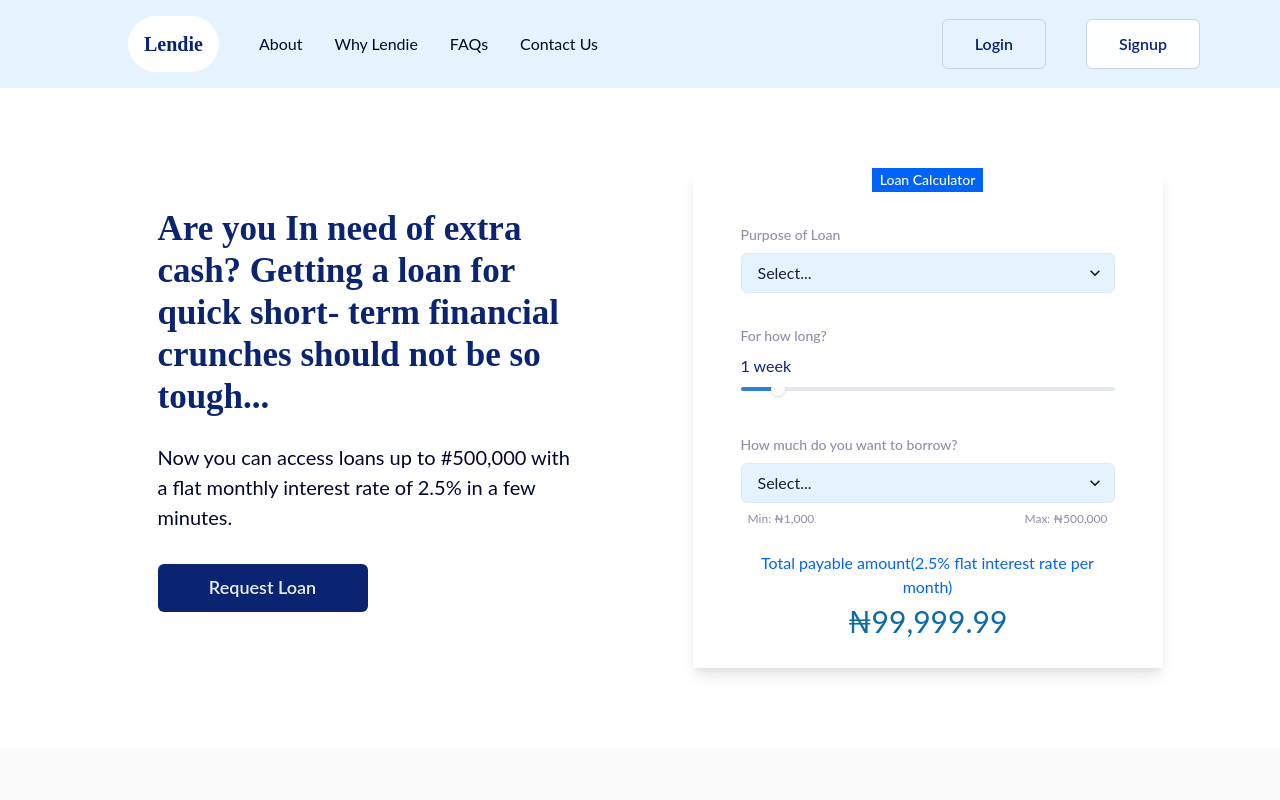
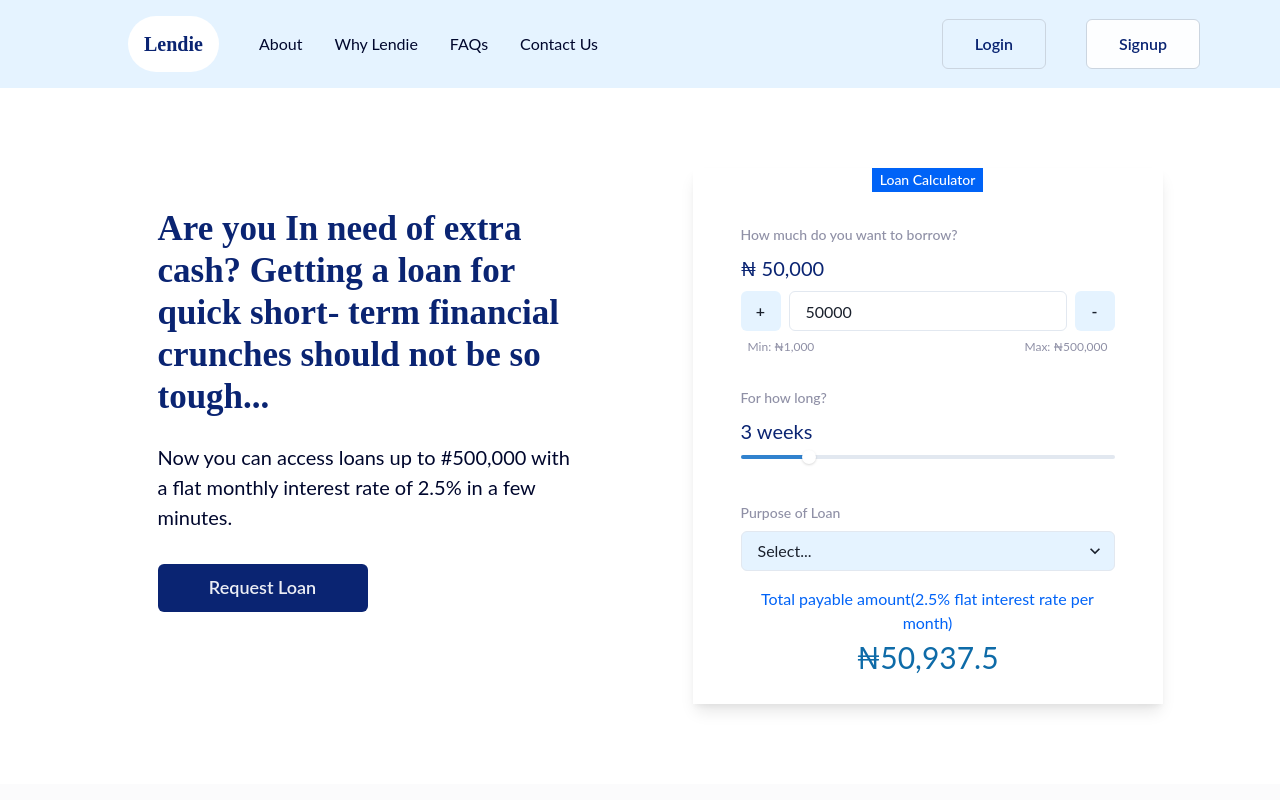
Before and after one commit to Abdul-Asa/Lendie-Loan-App, a React (Create React App) app: page / in a window 1280 px wide. Shown: the top 800 px of the page. Built offline with nearby package versions, Linux system fonts and the light colour scheme.

Commit message:
functional calc

```diff
--- a/src/components/landing page/HeroSection.js
+++ b/src/components/landing page/HeroSection.js
@@ -11,15 +11,47 @@
   SliderTrack,
   SliderFilledTrack,
   SliderThumb,
+  Input,
+  NumberInput,
+  NumberInputField,
+  NumberInputStepper,
+  NumberIncrementStepper,
+  NumberDecrementStepper,
+  useNumberInput,
   Heading,
   Tag,
 } from '@chakra-ui/react';
 // import { useMediaQuery } from '@chakra-ui/media-query';
-import React from 'react';
+import React, { useState } from 'react';
 
 function HeroSection() {
-  // const [isNotSmallerScreen] = useMediaQuery('min-width:600px');
+  const [loanCalculator, setLoanCalc] = useState({ amount: 50000, time: 3 });
+  const handleInput = (e) => {
+    if (typeof e === 'number') {
+      setLoanCalc((inp) => {
+        return { ...inp, time: e };
+      });
+    } else {
+      setLoanCalc((inp) => {
+        return { ...inp, [e.target.name]: Number(e.target.value) };
+      });
+    }
+  };
 
+  const checkMax = (e) => {
+    const { name, value } = e.target;
+
+    if (value > 500000) {
+      setLoanCalc((inp) => {
+        return { ...inp, [name]: 500000 };
+      });
+    }
+    if (value < 1000) {
+      setLoanCalc((inp) => {
+        return { ...inp, [name]: 1000 };
+      });
+    }
+  };
   return (
     <Flex
       direction={{ base: 'column', md: 'row' }}
@@ -65,6 +97,94 @@
         </Tag>
         <FormControl px={[6, 8, 12]} py={6} maxW="470px">
           <FormLabel color="#8F90A6" fontSize="sm">
+            How much do you want to borrow?
+          </FormLabel>
+          <Text color="brand.300" mb={2} fontSize="20px">
+            ₦ {loanCalculator.amount.toLocaleString('en-US')}
+          </Text>
+          <Flex justify="space-between">
+            <Button
+              bgColor="#E5F3FF"
+              mr={2}
+              onClick={() => {
+                if (loanCalculator.amount <= 490000) {
+                  setLoanCalc((inp) => {
+                    return {
+                      ...inp,
+                      amount: Number(loanCalculator.amount) + 10000,
+                    };
+                  });
+                } else {
+                  setLoanCalc((inp) => {
+                    return {
+                      ...inp,
+                      amount: 500000,
+                    };
+                  });
+                }
+              }}
+            >
+              +
+            </Button>
+            <Input
+              type="number"
+              min={1000}
+              max={500000}
+              defaultValue={50000}
+              value={loanCalculator.amount}
+              onChange={handleInput}
+              onBlur={checkMax}
+              name="amount"
+            />
+            <Button
+              ml={2}
+              bgColor="#E5F3FF"
+              onClick={() => {
+                if (loanCalculator.amount >= 11000) {
+                  setLoanCalc((inp) => {
+                    return {
+                      ...inp,
+                      amount: Number(loanCalculator.amount) - 10000,
+                    };
+                  });
+                } else {
+                  setLoanCalc((inp) => {
+                    return {
+                      ...inp,
+                      amount: 1000,
+                    };
+                  });
+                }
+              }}
+            >
+              -
+            </Button>
+          </Flex>
+          <Flex justify="space-between" fontSize="12px" p="7px">
+            <Text color="#8F90A6">Min: ₦1,000</Text>
+            <Text color="#8F90A6">Max: ₦500,000</Text>
+          </Flex>
+          <FormLabel color="#8F90A6" fontSize="sm" pt={6}>
+            For how long?
+          </FormLabel>
+          <Text color="brand.300" fontSize="20px">
+            {loanCalculator.time} {loanCalculator.time === 1 ? 'week' : 'weeks'}
+          </Text>
+          <Slider
+            aria-label="slider-ex-1"
+            max={12}
+            min={1}
+            step={1}
+            name="time"
+            value={loanCalculator.time}
+            onChange={handleInput}
+          >
+            <SliderTrack>
+              <SliderFilledTrack />
+            </SliderTrack>
+            <SliderThumb />
+          </Slider>
+          <FormLabel color="#8F90A6" fontSize="sm" pt={8}>
             Purpose of Loan
           </FormLabel>
           <Select
@@ -73,49 +193,25 @@
             name="loanAmount"
             bgColor="#E5F3FF"
           >
-            <option value="male">Male</option>
-            <option value="female">Female</option>
-            <option value="other">Other</option>
-            <option value="P/N">Prefer not to say</option>
+            <option value="DB">Debt consolidation</option>
+            <option value="EE">Emergency expenses</option>
+            <option value="HR">House remodeling</option>
+            <option value="VF">Vehicle finances</option>
+            <option value="SU">Enterprise/Start-up funding</option>
+            <option value="WE">Wedding expenses</option>
+            <option value="CA">Vacation finances</option>
+            <option value="Other">Other...</option>
           </Select>
-          <FormLabel color="#8F90A6" fontSize="sm" pt={8}>
-            For how long?
-          </FormLabel>
-          <Text color="brand.300">1 week</Text>
-          <Slider
-            aria-label="slider-ex-1"
-            defaultValue={30}
-            max={300}
-            step={30}
-          >
-            <SliderTrack>
-              <SliderFilledTrack />
-            </SliderTrack>
-            <SliderThumb />
-          </Slider>
-          <FormLabel color="#8F90A6" fontSize="sm" pt={8}>
-            How much do you want to borrow?
-          </FormLabel>
-          <Select
-            borderRadius="md"
-            placeholder="Select..."
-            name="loanPurpose"
-            bgColor="#E5F3FF"
-          >
-            <option value="male">Male</option>
-            <option value="female">Female</option>
-            <option value="other">Other</option>
-            <option value="P/N">Prefer not to say</option>
-          </Select>
-          <Flex justify="space-between" fontSize="12px" p="7px">
-            <Text color="#8F90A6">Min: ₦1,000</Text>
-            <Text color="#8F90A6">Max: ₦500,000</Text>
-          </Flex>
+
           <Text color="#0063F7" textAlign="center" fontSize="16px" pt={4}>
             Total payable amount(2.5% flat interest rate per month){' '}
           </Text>
           <Text color="#0E6BA8" textAlign="center" fontSize="30px">
-            ₦99,999.99
+            ₦
+            {(
+              loanCalculator.amount +
+              (loanCalculator.amount * (loanCalculator.time / 4) * 2.5) / 100
+            ).toLocaleString('en-US')}
           </Text>
         </FormControl>
       </Stack>
```
